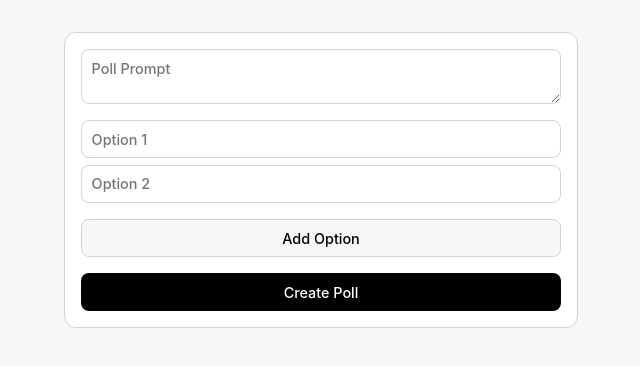
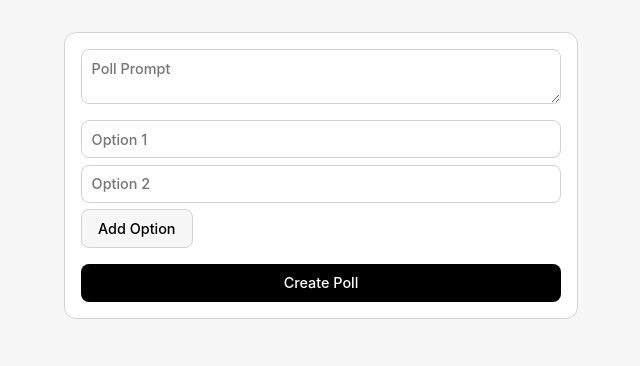
Before and after one commit to JackWRadford/polls-frontend, a React (Vite) app: page / in a window 1280 px wide. Shown: the top 366 px of the page, without its empty margins (319-959 px from the left). Built offline with nearby package versions, Linux system fonts and the light colour scheme.

Commit message:
Added a fit-content option to the Button. Updated the CreatePoll options section style.

```diff
--- a/src/components/common/button/Button.tsx
+++ b/src/components/common/button/Button.tsx
@@ -6,18 +6,22 @@ interface ButtonProps extends ButtonHTMLAttributes<HTMLButtonElement> {
 	onClick: () => void;
 	label?: string;
 	level?: "primary" | "secondary";
+	fitContent?: boolean;
 }
 
 const Button = ({
 	onClick,
 	label,
 	level = "primary",
+	fitContent = false,
 	...rest
 }: ButtonProps) => {
 	const secondaryClass = level == "secondary" ? styles.secondary : null;
+	const buttonStyle = fitContent ? { width: "fit-content" } : {};
 
 	return (
 		<button
+			style={{ ...buttonStyle }}
 			className={clsx(styles.button, secondaryClass)}
 			onClick={onClick}
 			{...rest}
--- a/src/components/create-poll/CreatePoll.tsx
+++ b/src/components/create-poll/CreatePoll.tsx
@@ -30,7 +30,8 @@ const CreatePoll = () => {
 		<Card className={styles.container}>
 			<form>
 				<TextArea placeholder={"Poll Prompt"} />
-				<ul className={styles.optionsContainer}>
+				<div className={styles.optionsContainer}>
+					<ul>
 						{options.map((option, index) => (
 							<Input
 								key={index}
@@ -47,7 +48,9 @@ const CreatePoll = () => {
 						onClick={handleAddOption}
 						level="secondary"
 						type="button"
+						fitContent
 					/>
+				</div>
 				<Button
 					label={"Create Poll"}
 					onClick={handleCreatePoll}
--- a/src/components/create-poll/createPoll.module.css
+++ b/src/components/create-poll/createPoll.module.css
@@ -9,6 +9,12 @@
 	gap: 1rem;
 }
 
+.optionsContainer {
+	display: flex;
+	flex-direction: column;
+	gap: 0.4rem;
+}
+
 .container ul {
 	display: flex;
 	flex-direction: column;
```
Lines whose indentation alone changed are shown as unchanged.
